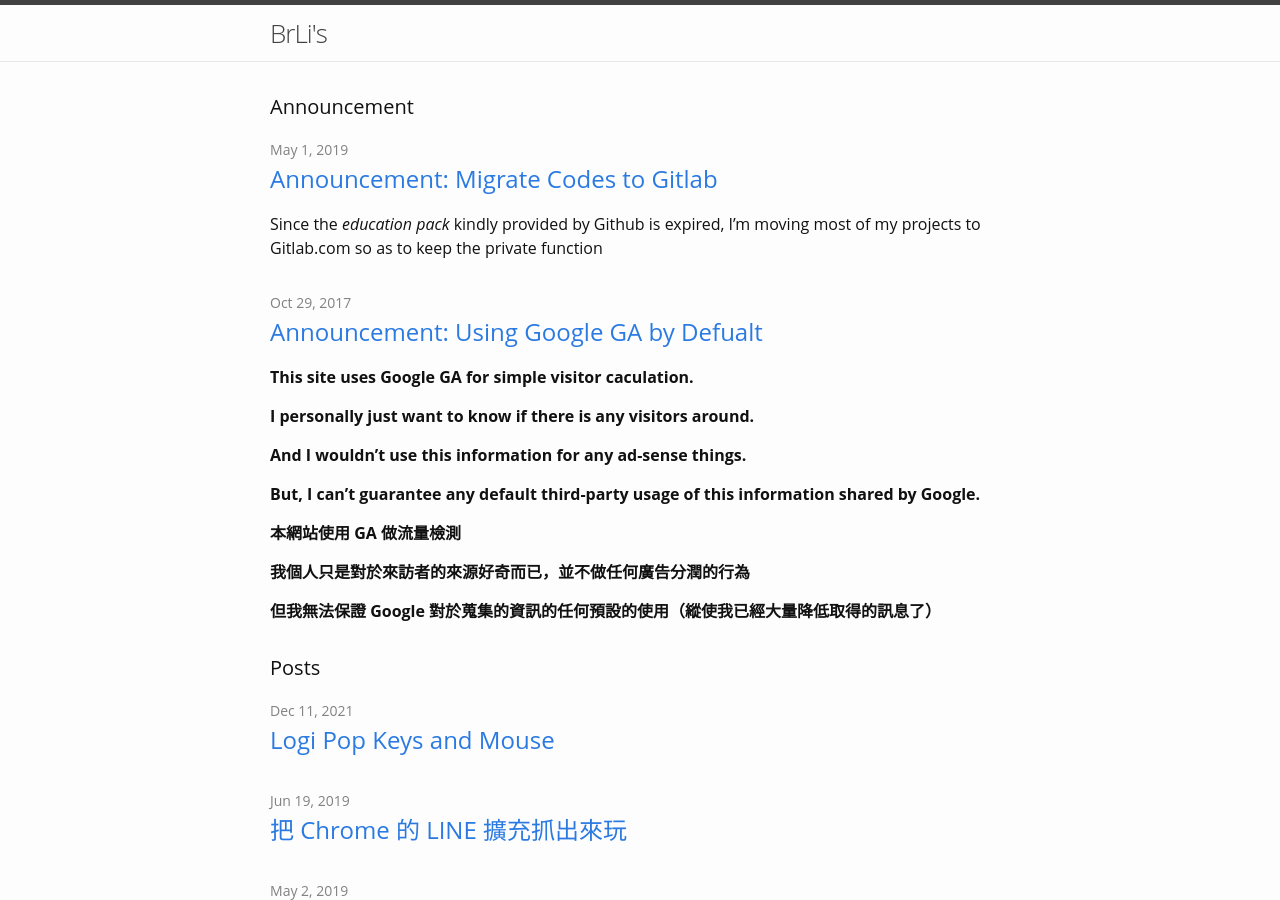
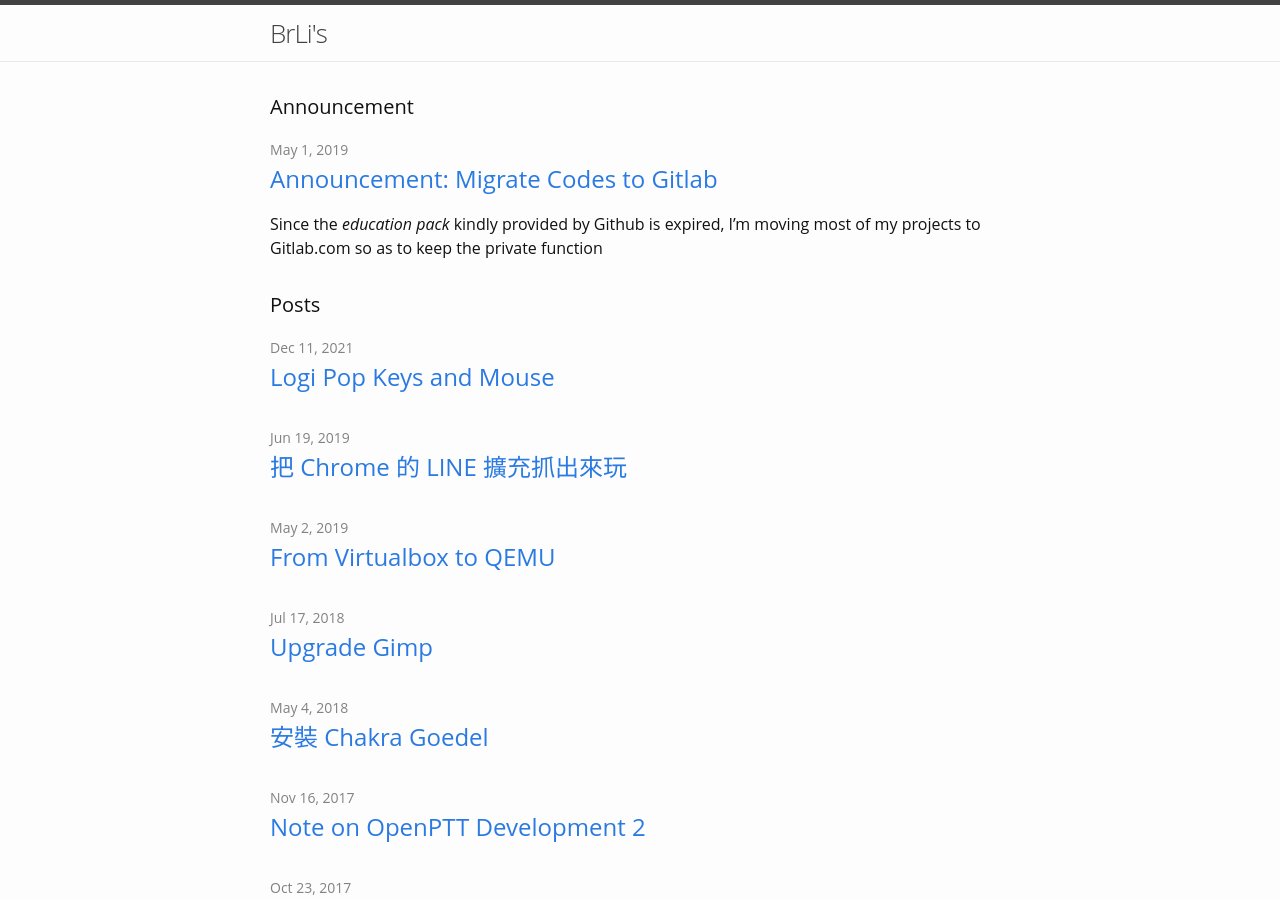
Before and after one commit to Brli/brli.github.io, a Jekyll site: the page built from index.html, in a window 1280 px wide and 900 px high. Built offline with Jekyll 4.4.1, drawn with Linux system fonts in a browser that asks for light colours; nearby versions of some CDN libraries; comment, search, counter and statistics services are not loaded.

Commit message:
use piwik pro core for analytic

```diff
--- a/_includes/analytics.html
+++ b/_includes/analytics.html
@@ -1,5 +1,5 @@
 <!-- Global site tag (gtag.js) - Google Analytics -->
-<script async src="https://www.googletagmanager.com/gtag/js?id={{ site.ua }}"></script>
+<!--<script async src="https://www.googletagmanager.com/gtag/js?id={{ site.ua }}"></script>
 <script>
   window.dataLayer = window.dataLayer || [];
   function gtag(){dataLayer.push(arguments);}
--- a/_posts/2017-10-29-announcement-google-analytics.markdown
+++ /dev/null
@@ -1,21 +0,0 @@
----
-layout: post
-title:  "Announcement: Using Google GA by Defualt"
-date:   2017-10-29 18:20:00 +0800
-categories: announcement
-pinned: true
----
-
-__This site uses Google GA for simple visitor caculation.__
-
-__I personally just want to know if there is any visitors around.__
-
-__And I wouldn't use this information for any ad-sense things.__
-
-__But, I can't guarantee any default third-party usage of this information shared by Google.__
-
-__本網站使用 GA 做流量檢測__
-
-__我個人只是對於來訪者的來源好奇而已，並不做任何廣告分潤的行為__
-
-__但我無法保證 Google 對於蒐集的資訊的任何預設的使用（縱使我已經大量降低取得的訊息了）__
```
Also changed, not shown: other parts of _includes/analytics.html (+10 -0 lines).
